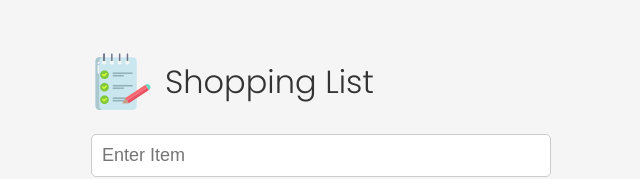
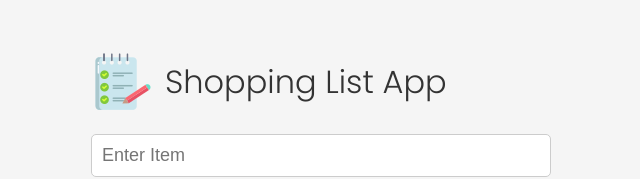
Before and after one commit to saddamhussan2423/shopping-list, a plain HTML site: page index.html in a window 1280 px wide. Shown: the top 179 px of the page, without its empty margins (319-959 px from the left). Drawn offline with Linux system fonts and the light colour scheme.

Commit message:
test remote change addition

```diff
--- a/index.html
+++ b/index.html
@@ -18,7 +18,7 @@
     <div class="container">
       <header>
         <img src="images/note.png" alt="" />
-        <h1>Shopping List</h1>
+        <h1>Shopping List App</h1>
       </header>
       <form id="item-form">
         <div class="form-control">
```
